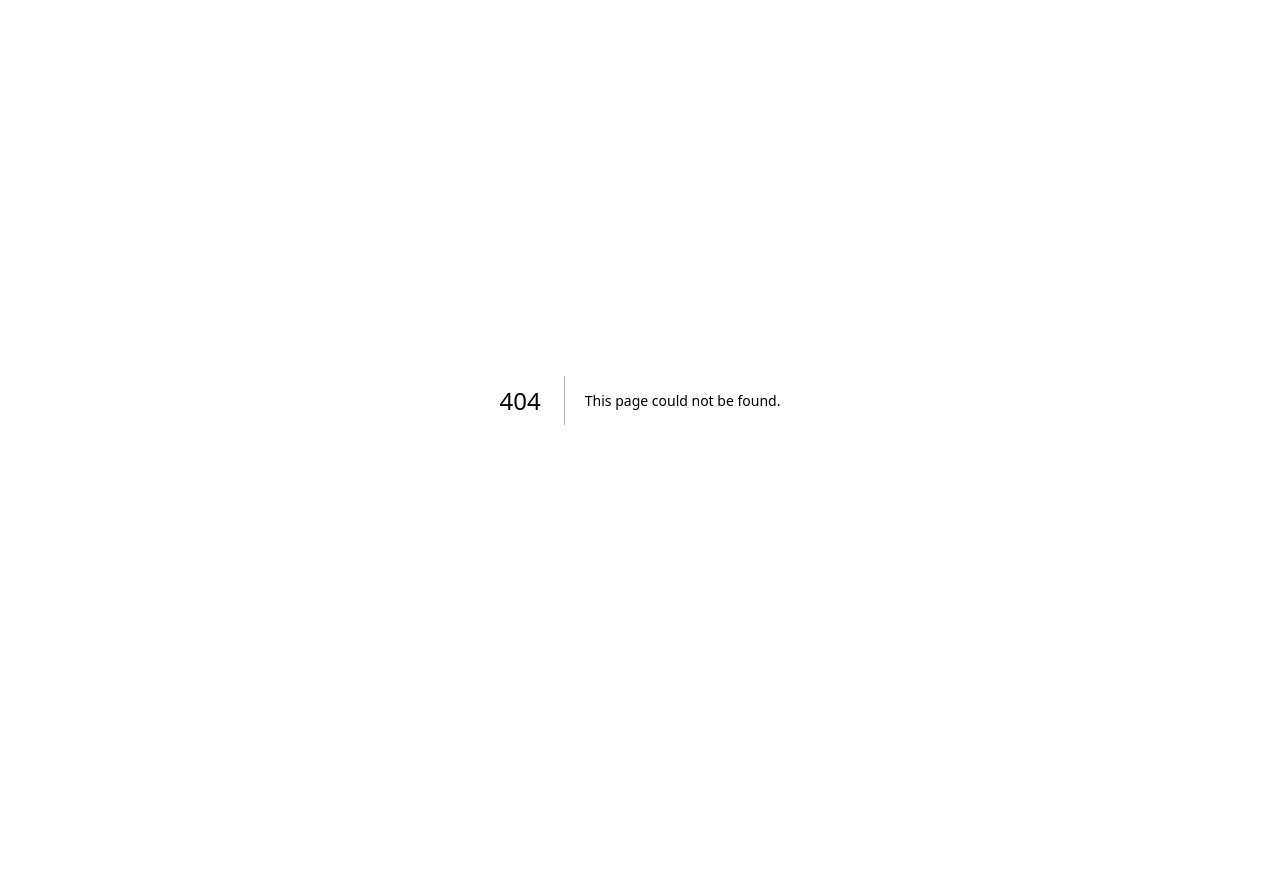
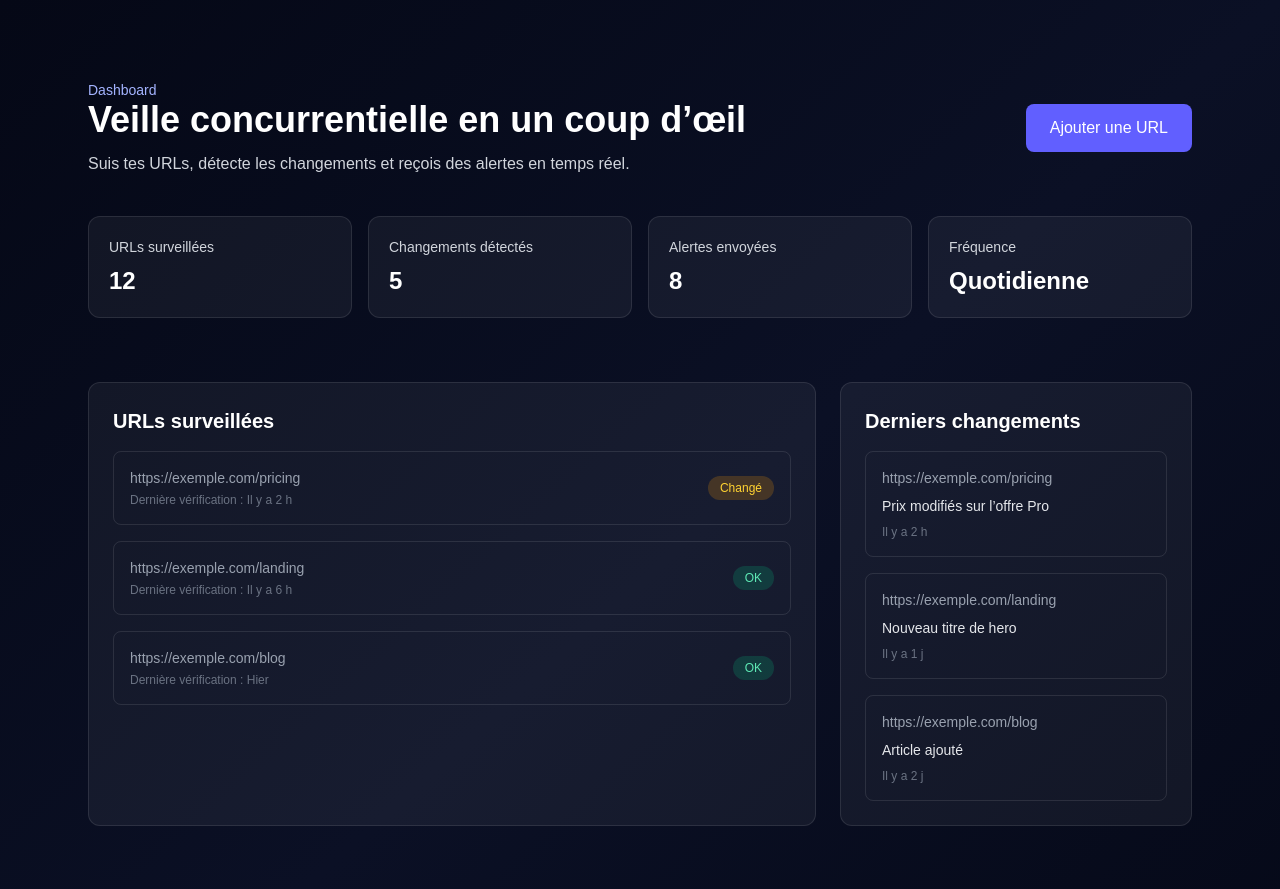
Before and after one commit to cesarchiquet/chronocrawl-web, a Next.js app: page /dashboard in a window 1280 px wide. Before the commit this address had no page. Shown: the top 889 px of the page. Before the commit the page ends 800 px from the top, so only its background shows below. Built offline with nearby package versions, Linux system fonts and the light colour scheme.

Commit message:
Add dashboard MVP UI

```diff
--- /dev/null
+++ b/app/dashboard/page.tsx
@@ -0,0 +1,163 @@
+"use client";
+
+import { motion } from "framer-motion";
+
+const fadeUp = {
+  hidden: { opacity: 0, y: 20 },
+  visible: {
+    opacity: 1,
+    y: 0,
+    transition: { duration: 0.6, ease: "easeOut" },
+  },
+};
+
+const stats = [
+  { label: "URLs surveillées", value: "12" },
+  { label: "Changements détectés", value: "5" },
+  { label: "Alertes envoyées", value: "8" },
+  { label: "Fréquence", value: "Quotidienne" },
+];
+
+const monitored = [
+  {
+    url: "https://exemple.com/pricing",
+    lastCheck: "Il y a 2 h",
+    status: "Changé",
+  },
+  {
+    url: "https://exemple.com/landing",
+    lastCheck: "Il y a 6 h",
+    status: "OK",
+  },
+  {
+    url: "https://exemple.com/blog",
+    lastCheck: "Hier",
+    status: "OK",
+  },
+];
+
+const changes = [
+  {
+    url: "https://exemple.com/pricing",
+    summary: "Prix modifiés sur l’offre Pro",
+    time: "Il y a 2 h",
+  },
+  {
+    url: "https://exemple.com/landing",
+    summary: "Nouveau titre de hero",
+    time: "Il y a 1 j",
+  },
+  {
+    url: "https://exemple.com/blog",
+    summary: "Article ajouté",
+    time: "Il y a 2 j",
+  },
+];
+
+export default function DashboardPage() {
+  return (
+    <main className="min-h-screen bg-gradient-to-br from-[#050816] via-[#0b1025] to-[#050816] text-white">
+      <motion.section
+        variants={fadeUp}
+        initial="hidden"
+        animate="visible"
+        className="max-w-6xl mx-auto px-6 pt-20 pb-16"
+      >
+        <div className="flex flex-col md:flex-row md:items-center md:justify-between gap-6">
+          <div>
+            <p className="text-indigo-300 text-sm font-medium">Dashboard</p>
+            <h1 className="text-3xl md:text-4xl font-bold">
+              Veille concurrentielle en un coup d’œil
+            </h1>
+            <p className="mt-3 text-gray-300">
+              Suis tes URLs, détecte les changements et reçois des alertes en
+              temps réel.
+            </p>
+          </div>
+          <button className="px-6 py-3 rounded-lg bg-indigo-500 hover:bg-indigo-400 transition font-medium">
+            Ajouter une URL
+          </button>
+        </div>
+
+        <div className="mt-10 grid sm:grid-cols-2 lg:grid-cols-4 gap-4">
+          {stats.map((item) => (
+            <div
+              key={item.label}
+              className="rounded-xl bg-white/5 border border-white/10 p-5"
+            >
+              <p className="text-sm text-gray-300">{item.label}</p>
+              <p className="text-2xl font-semibold mt-2">{item.value}</p>
+            </div>
+          ))}
+        </div>
+      </motion.section>
+
+      <section className="max-w-6xl mx-auto px-6 pb-16 grid lg:grid-cols-3 gap-6">
+        <div className="lg:col-span-2 rounded-xl bg-white/5 border border-white/10 p-6">
+          <h2 className="text-xl font-semibold mb-4">URLs surveillées</h2>
+          <div className="space-y-4">
+            {monitored.map((item) => (
+              <div
+                key={item.url}
+                className="flex flex-col md:flex-row md:items-center md:justify-between gap-3 rounded-lg border border-white/10 p-4"
+              >
+                <div>
+                  <p className="text-sm text-gray-400">{item.url}</p>
+                  <p className="text-xs text-gray-500 mt-1">
+                    Dernière vérification : {item.lastCheck}
+                  </p>
+                </div>
+                <span
+                  className={`text-xs font-medium px-3 py-1 rounded-full w-fit ${
+                    item.status === "Changé"
+                      ? "bg-amber-500/20 text-amber-300"
+                      : "bg-emerald-500/20 text-emerald-300"
+                  }`}
+                >
+                  {item.status}
+                </span>
+              </div>
+            ))}
+          </div>
+        </div>
+
+        <div className="rounded-xl bg-white/5 border border-white/10 p-6">
+          <h2 className="text-xl font-semibold mb-4">Derniers changements</h2>
+          <div className="space-y-4">
+            {changes.map((item) => (
+              <div key={item.url} className="rounded-lg border border-white/10 p-4">
+                <p className="text-sm text-gray-400">{item.url}</p>
+                <p className="text-sm text-gray-200 mt-2">{item.summary}</p>
+                <p className="text-xs text-gray-500 mt-2">{item.time}</p>
+              </div>
+            ))}
+          </div>
+        </div>
+      </section>
+
+      <section className="max-w-6xl mx-auto px-6 pb-24">
+        <div className="rounded-xl bg-white/5 border border-white/10 p-6">
+          <h2 className="text-xl font-semibold mb-4">Ajouter une URL</h2>
+          <p className="text-gray-300 text-sm mb-4">
+            Bientôt disponible. Tu pourras ajouter des URLs et définir la
+            fréquence de surveillance directement ici.
+          </p>
+          <div className="flex flex-col md:flex-row gap-3">
+            <input
+              type="url"
+              placeholder="https://site-concurrent.com/pricing"
+              className="flex-1 px-4 py-3 rounded-lg bg-white/5 border border-white/10 focus:outline-none focus:border-indigo-400"
+              disabled
+            />
+            <button
+              className="px-6 py-3 rounded-lg bg-indigo-500/60 cursor-not-allowed"
+              disabled
+            >
+              Ajouter
+            </button>
+          </div>
+        </div>
+      </section>
+    </main>
+  );
+}
```
